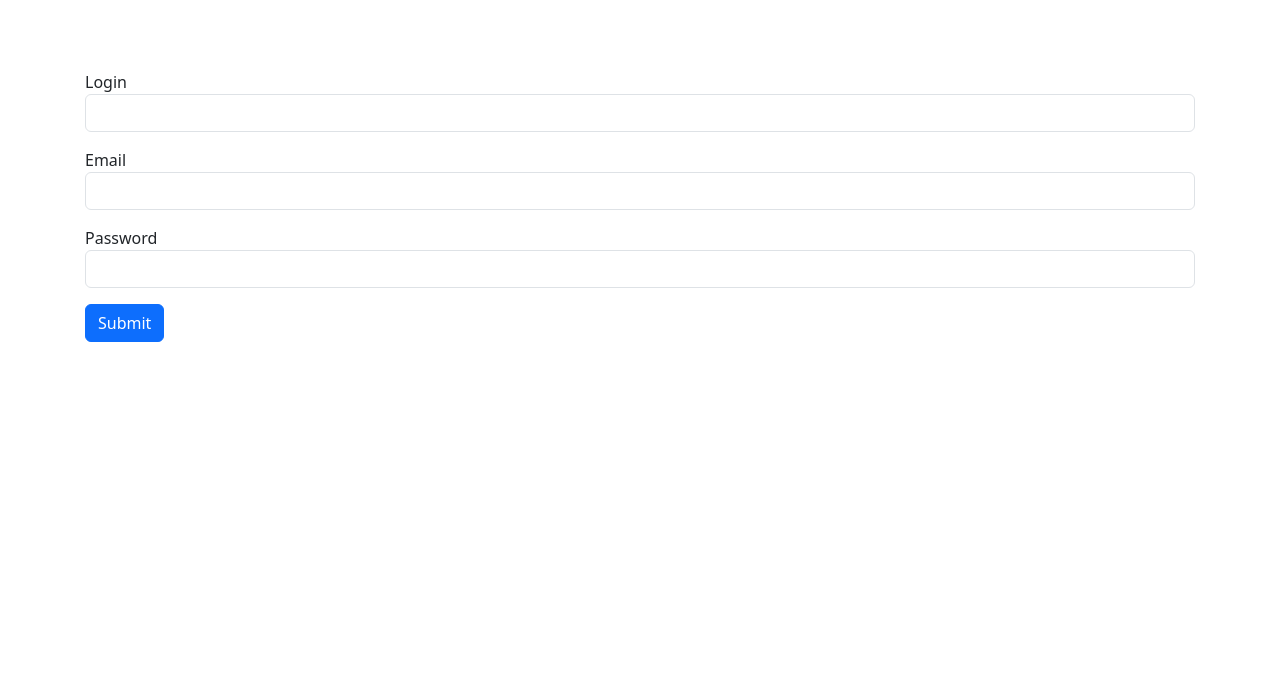
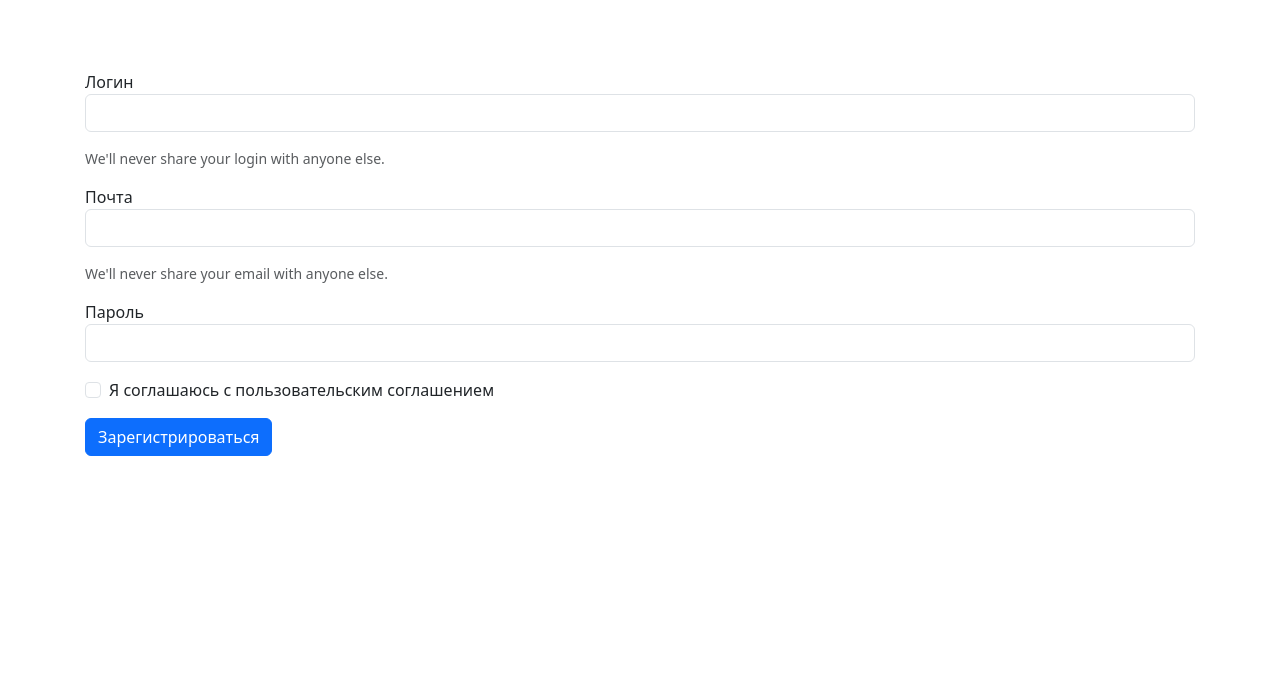
Before and after one commit to ROZZNN/ROZZNN-Yii2_web_app_Eng_lerned, a Yii app: template views/site/registration.php in a window 1280 px wide. Shown: the top 696 px of the page. Run offline with PHP 8.4 and a stand-in for Yii, Linux system fonts and the light colour scheme; the template is opened without the code that fills it, so the values that code supplies are empty; form fields are guessed from the names that the template uses; some libraries are stand-ins or nearby versions.

Commit message:
add bootstarp in registration form

```diff
--- a/views/site/registration.php
+++ b/views/site/registration.php
@@ -11,13 +11,30 @@ use yii\bootstrap5\ActiveForm;
 
     <?php $form = ActiveForm::begin(); ?>
 
-        <?= $form->field($model, 'login') ?>
-        <?= $form->field($model, 'email') ?>
-        <?= $form->field($model, 'password') ?>
+    <div class="mb-3">
+        <?= $form->field($model, 'login')->textInput(['class' => 'form-control', 'aria-describedby' => 'loginHelp'])->label('Логин') ?>
+        <div id="loginHelp" class="form-text">We'll never share your login with anyone else.</div>
+    </div>
 
-        <div class="form-group">
-            <?= Html::submitButton('Submit', ['class' => 'btn btn-primary']) ?>
-        </div>
+
+    <div class="mb-3">
+        <?= $form->field($model, 'email')->textInput(['class' => 'form-control', 'aria-describedby' => 'emailHelp'])->label('Почта') ?>
+        <div id="emailHelp" class="form-text">We'll never share your email with anyone else.</div>
+    </div>
+
+    <div class="mb-3">
+        <?= $form->field($model, 'password')->passwordInput(['class' => 'form-control'])->label('Пароль') ?>
+    </div>
+
+    <div class="mb-3 form-check">
+        <input type="checkbox" class="form-check-input" id="exampleCheck1">
+        <label class="form-check-label" for="exampleCheck1">Я соглашаюсь с пользовательским соглашением</label>
+    </div>
+
+    <div class="form-group">
+        <?= Html::submitButton('Зарегистрироваться', ['class' => 'btn btn-primary'])?>
+    </div>
+
     <?php ActiveForm::end(); ?>
 
 </div><!-- site-registration -->
```
